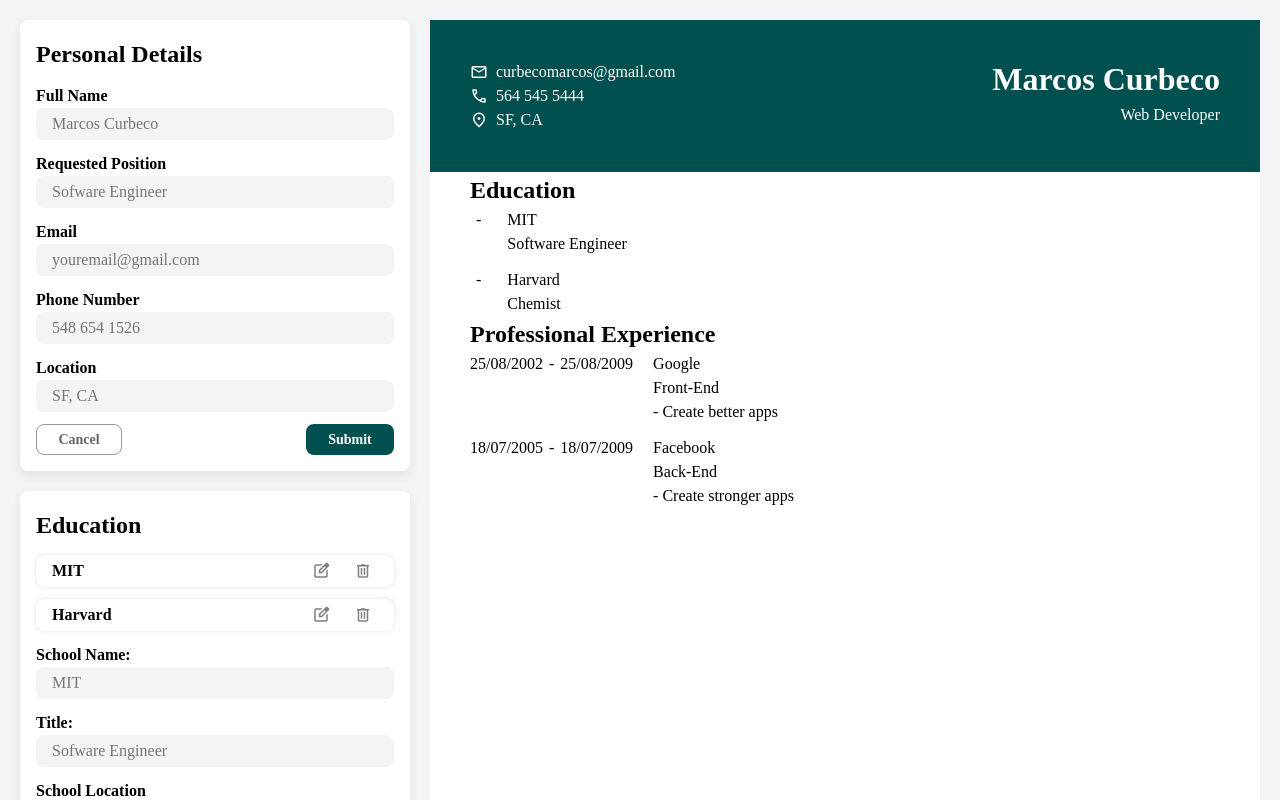
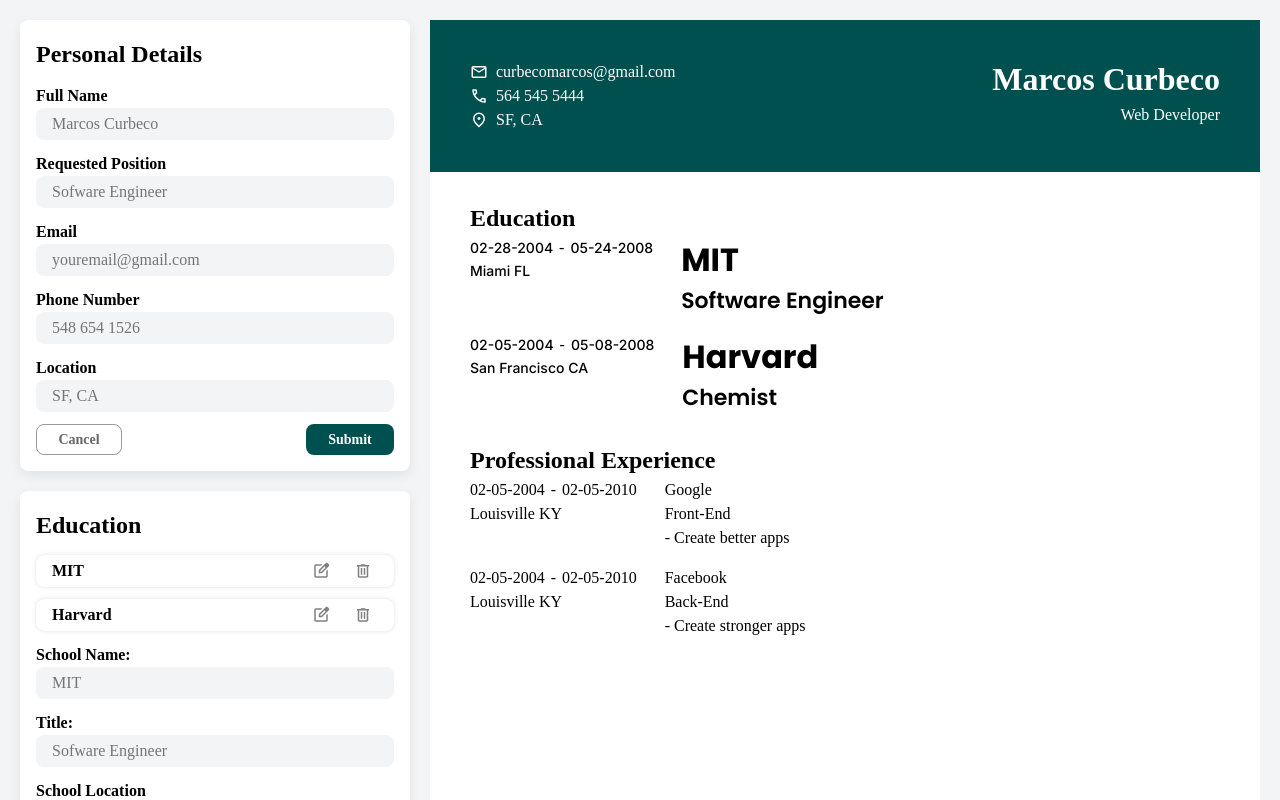
Before and after one commit to MCurb/cv-application-TOP_Project, a React (Vite) app: page / in a window 1280 px wide. Shown: the top 800 px of the page. Built offline with nearby package versions, Linux system fonts and the light colour scheme.

Commit message:
style: add Google Fonts to the project

```diff
--- a/index.html
+++ b/index.html
@@ -5,6 +5,13 @@
     <link rel="icon" type="image/svg+xml" href="/favicon.svg" />
     <meta name="viewport" content="width=device-width, initial-scale=1.0" />
     <title>cv-application-top-project</title>
+    <!-- Google Fonts -->
+    <link rel="preconnect" href="https://fonts.googleapis.com" />
+    <link rel="preconnect" href="https://fonts.gstatic.com" crossorigin />
+    <link
+      href="https://fonts.googleapis.com/css2?family=Inter:ital,opsz,wght@0,14..32,100..900;1,14..32,100..900&family=Poppins:ital,wght@0,100;0,200;0,300;0,400;0,500;0,600;0,700;0,800;0,900;1,100;1,200;1,300;1,400;1,500;1,600;1,700;1,800;1,900&display=swap"
+      rel="stylesheet"
+    />
   </head>
   <body>
     <div id="root"></div>
--- a/src/App.css
+++ b/src/App.css
@@ -9,6 +9,9 @@
   --btn-padding: 4px 16px;
   --section-padding: 1.25rem;
   --items-gap: 12px;
+
+  --heading-font: "Poppins", sans-serif;
+  --text-font: "Inter", sans-serif;
 }
 
 #root {
--- a/src/App.jsx
+++ b/src/App.jsx
@@ -17,13 +17,17 @@
     id: crypto.randomUUID(),
     schoolName: "MIT",
     title: "Software Engineer",
-    studyDate: "01/02/2009",
+    location: "Miami FL",
+    fromDate: "02-28-2004",
+    toDate: "05-24-2008",
   },
   {
     id: crypto.randomUUID(),
     schoolName: "Harvard",
     title: "Chemist",
-    studyDate: "18/07/2005",
+    location: "San Francisco CA",
+    fromDate: "02-05-2004",
+    toDate: "05-08-2008",
   },
 ];
 
@@ -32,17 +36,19 @@
     id: crypto.randomUUID(),
     companyName: "Google",
     positionTitle: "Front-End",
+    location: 'Louisville KY',
     mainResp: "- Create better apps",
-    fromDate: "25/08/2002",
-    toDate: "25/08/2009",
+    fromDate: "02-05-2004",
+    toDate: "02-05-2010",
   },
   {
     id: crypto.randomUUID(),
     companyName: "Facebook",
     positionTitle: "Back-End",
+    location: 'Louisville KY',
     mainResp: "- Create stronger apps",
-    fromDate: "18/07/2005",
-    toDate: "18/07/2009",
+    fromDate: "02-05-2004",
+    toDate: "02-05-2010",
   },
 ];
 
--- a/src/components/resume/InfoSection.jsx
+++ b/src/components/resume/InfoSection.jsx
@@ -14,17 +14,23 @@
             const groupOne = (
               <>
                 <div className="date">
-                  <p>{entry.fromDate}</p>
+                  <p className="inter-500" style={{ fontSize: "14px" }}>
+                    {entry.fromDate}
+                  </p>
                   <span>-</span>
-                  <p>{entry.toDate}</p>
+                  <p className="inter-500" style={{ fontSize: "14px" }}>
+                    {entry.toDate}
+                  </p>
                 </div>
-                <p>{entry.location}</p>
+                <p className="inter-500" style={{ fontSize: "14px" }}>
+                  {entry.location}
+                </p>
               </>
             );
             const groupTwo = (
               <>
-                <p>{entry.schoolName}</p>
-                <p>{entry.title}</p>
+                <p className="poppins-700" style={{fontSize:'32px'}}>{entry.schoolName}</p>
+                <p className="poppins-600" style={{fontSize:'22px'}}>{entry.title}</p>
               </>
             );
             return (
--- a/src/components/resume/Resume.css
+++ b/src/components/resume/Resume.css
@@ -1,7 +1,29 @@
+.poppins-700 {
+  font-family: var(--heading-font);
+  font-weight: 700;
+}
+
+.poppins-600 {
+  font-family: var(--heading-font);
+  font-weight: 600;
+}
+
+.inter-500 {
+  font-family: var(--text-font);
+  font-weight: 500;
+}
+
+.inter-400 {
+  font-family: var(--text-font);
+  font-weight: 400;
+}
+
 .resume-cont {
   --resume-padding: 40px;
+  --resume-gap: 28px;
   display: flex;
   flex-direction: column;
+  gap: var(--resume-gap);
   padding: var(--resume-padding);
   background-color: var(--card-bg);
 }
@@ -35,14 +57,14 @@
 }
 
 .resume-cards-wrapper {
-    display: flex;
-    flex-direction: column;
-    gap: 12px;
+  display: flex;
+  flex-direction: column;
+  gap: 1rem;
 }
 
 .resume-card {
   display: flex;
-  gap: 20px;
+  gap: var(--resume-gap);
   flex-wrap: wrap;
 }
 
@@ -53,10 +75,11 @@
 }
 
 .resume-card .group-two {
-    flex: 1;
+  flex: 1;
 }
 
 .resume-card .date {
   display: flex;
+  align-items: baseline;
   gap: 6px;
 }
```
